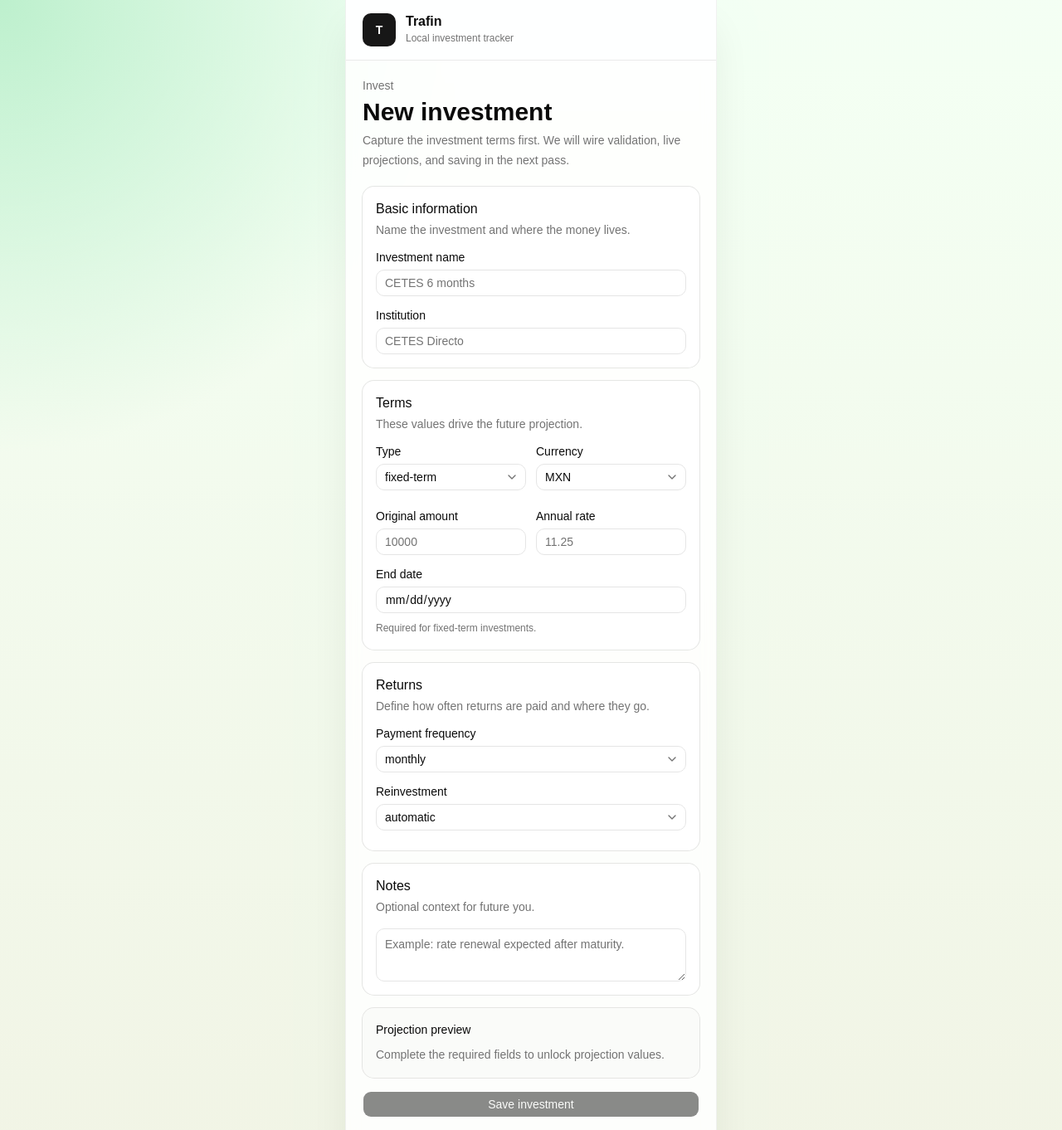
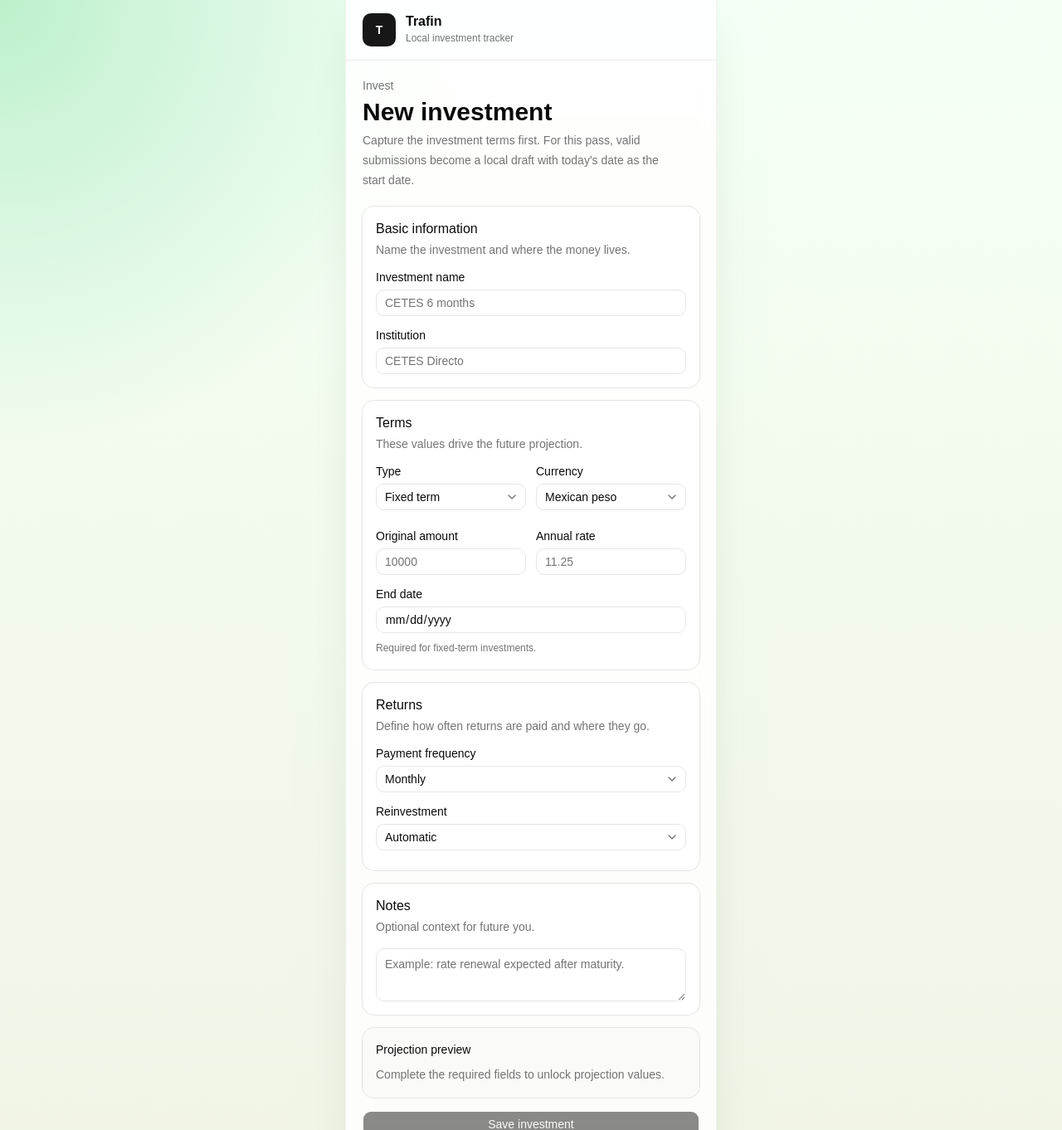
Before and after one commit to JorgeIba/Kadra, a React (Vite) app: page /invest in a window 1280 px wide. Shown: the top 1362 px of the page at 83% size. Built offline with nearby package versions, Linux system fonts and the light colour scheme.

Commit message:
Map investment form drafts to domain investments

```diff
--- a/src/app/screens/invest/InvestScreen.tsx
+++ b/src/app/screens/invest/InvestScreen.tsx
@@ -1,6 +1,26 @@
+import { useState } from "react"
+import { mapInvestmentFormToInvestment } from "@/app/screens/invest/adapters/investment-form-adapter"
 import { InvestmentForm } from "@/app/screens/invest/InvestmentForm"
+import type { InvestmentFormValues } from "@/app/screens/invest/investment-form-schema"
+import { Card, CardContent } from "@/components/ui/card"
+import { toDateString, type Investment } from "@/domain/investments"
 
 export function InvestScreen() {
+  const [createdInvestment, setCreatedInvestment] = useState<Investment | null>(
+    null,
+  )
+
+  function handleInvestmentSubmit(values: InvestmentFormValues) {
+    const now = new Date()
+    const investment = mapInvestmentFormToInvestment(values, {
+      id: crypto.randomUUID(),
+      now: now.toISOString(),
+      startDate: toDateString(now),
+    })
+
+    setCreatedInvestment(investment)
+  }
+
   return (
     <section className="space-y-5">
       <div className="space-y-1">
@@ -9,12 +29,24 @@ export function InvestScreen() {
           New investment
         </h1>
         <p className="max-w-sm text-sm leading-6 text-muted-foreground">
-          Capture the investment terms first. We will wire validation, live
-          projections, and saving in the next pass.
+          Capture the investment terms first. For this pass, valid submissions
+          become a local draft with today's date as the start date.
         </p>
       </div>
 
-      <InvestmentForm />
+      <InvestmentForm onSubmit={handleInvestmentSubmit} />
+
+      {createdInvestment === null ? null : (
+        <Card className="border-primary/20 bg-primary/5">
+          <CardContent className="space-y-1">
+            <p className="text-sm font-medium">Local draft created</p>
+            <p className="text-sm leading-6 text-muted-foreground">
+              {createdInvestment.name} is now mapped into our Investment domain
+              shape. Database persistence comes later.
+            </p>
+          </CardContent>
+        </Card>
+      )}
     </section>
   )
 }
--- a/src/app/screens/invest/InvestmentForm.tsx
+++ b/src/app/screens/invest/InvestmentForm.tsx
@@ -10,6 +10,7 @@ import {
   PAYMENT_FREQUENCY_LABELS,
   REINVESTMENT_BEHAVIORS,
   REINVESTMENT_BEHAVIOR_LABELS,
+  type Currency,
   type InvestmentType,
   type PaymentFrequency,
   type ReinvestmentBehavior,
@@ -71,7 +72,11 @@ const FORM_FIELD_IDS = {
   reinvestmentBehavior: "reinvestment",
 } as const
 
-export function InvestmentForm() {
+interface InvestmentFormProps {
+  onSubmit: (values: InvestmentFormValues) => void
+}
+
+export function InvestmentForm({ onSubmit }: InvestmentFormProps) {
   const {
     control,
     formState: { errors, isSubmitSuccessful, isValid },
@@ -91,6 +96,10 @@ export function InvestmentForm() {
     shouldUnregister: true,
   })
 
+  function handleValidSubmit(values: InvestmentFormValues) {
+    onSubmit(values)
+  }
+
   const investmentType = useWatch({ control, name: "investmentType" })
   const paymentFrequency = useWatch({ control, name: "paymentFrequency" })
   const paymentFrequencyOptions =
@@ -99,10 +108,6 @@ export function InvestmentForm() {
           return frequency !== PAYMENT_FREQUENCIES.atMaturity
         })
       : PAYMENT_FREQUENCY_OPTIONS
-
-  function handleValidSubmit() {
-    // Persistence comes next; this submit currently proves the draft is valid.
-  }
 
   return (
     <form className="space-y-4" onSubmit={handleSubmit(handleValidSubmit)}>
@@ -195,7 +200,13 @@ export function InvestmentForm() {
                         errors.investmentType?.message,
                       )}
                     >
-                      <SelectValue />
+                      <SelectValue>
+                        {(value: InvestmentType | null) =>
+                          value === null
+                            ? "Select type"
+                            : INVESTMENT_TYPE_LABELS[value]
+                        }
+                      </SelectValue>
                     </SelectTrigger>
                     <SelectContent>
                       {INVESTMENT_TYPE_OPTIONS.map((option) => (
@@ -231,7 +242,13 @@ export function InvestmentForm() {
                         errors.currency?.message,
                       )}
                     >
-                      <SelectValue />
+                      <SelectValue>
+                        {(value: Currency | null) =>
+                          value === null
+                            ? "Select currency"
+                            : CURRENCY_LABELS[value]
+                        }
+                      </SelectValue>
                     </SelectTrigger>
                     <SelectContent>
                       {CURRENCY_OPTIONS.map((option) => (
@@ -340,7 +357,13 @@ export function InvestmentForm() {
                       errors.paymentFrequency?.message,
                     )}
                   >
-                    <SelectValue />
+                    <SelectValue>
+                      {(value: PaymentFrequency | null) =>
+                        value === null
+                          ? "Select payment frequency"
+                          : PAYMENT_FREQUENCY_LABELS[value]
+                      }
+                    </SelectValue>
                   </SelectTrigger>
                   <SelectContent>
                     {paymentFrequencyOptions.map((option) => (
@@ -376,7 +399,13 @@ export function InvestmentForm() {
                       errors.reinvestmentBehavior?.message,
                     )}
                   >
-                    <SelectValue />
+                    <SelectValue>
+                      {(value: ReinvestmentBehavior | null) =>
+                        value === null
+                          ? "Select reinvestment"
+                          : REINVESTMENT_BEHAVIOR_LABELS[value]
+                      }
+                    </SelectValue>
                   </SelectTrigger>
                   <SelectContent>
                     {REINVESTMENT_BEHAVIOR_OPTIONS.map((option) => (
--- /dev/null
+++ b/src/app/screens/invest/adapters/investment-form-adapter.ts
@@ -0,0 +1,42 @@
+import { INVESTMENT_TYPES, type Investment } from "@/domain/investments"
+import type { InvestmentFormValues } from "@/app/screens/invest/investment-form-schema"
+
+interface InvestmentFormAdapterMetadata {
+  id: string
+  now: string
+  startDate: string
+}
+
+export function mapInvestmentFormToInvestment(
+  values: InvestmentFormValues,
+  metadata: InvestmentFormAdapterMetadata,
+): Investment {
+  const notes = values.notes === "" ? undefined : values.notes
+  const commonInvestmentFields = {
+    annualRate: values.annualRate,
+    createdAt: metadata.now,
+    currency: values.currency,
+    id: metadata.id,
+    institutionName: values.institutionName,
+    name: values.name,
+    originalAmount: values.originalAmount,
+    paymentFrequency: values.paymentFrequency,
+    reinvestmentBehavior: values.reinvestmentBehavior,
+    startDate: metadata.startDate,
+    updatedAt: metadata.now,
+    ...(notes === undefined ? {} : { notes }),
+  }
+
+  if (values.investmentType === INVESTMENT_TYPES.fixedTerm) {
+    return {
+      ...commonInvestmentFields,
+      endDate: values.endDate,
+      type: INVESTMENT_TYPES.fixedTerm,
+    }
+  }
+
+  return {
+    ...commonInvestmentFields,
+    type: INVESTMENT_TYPES.openEnded,
+  }
+}
```
Also changed, not shown: 1 other file (tests, documents, lock files or other folders).
